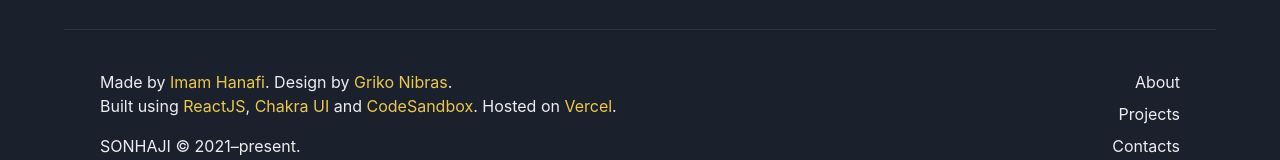
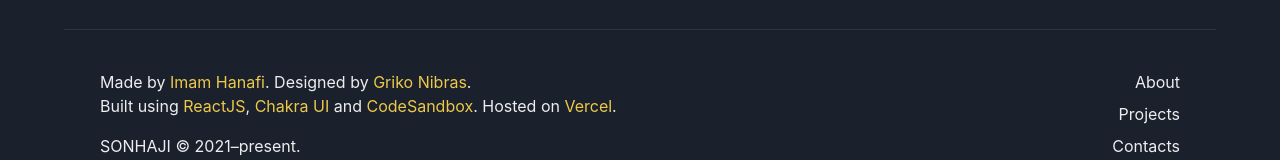
Before and after one commit to imamhanafi1998/landing-page-2, a React (Create React App) app: page / in a window 1280 px wide. Shown: the part 1105-1265 px from the top of the page. Built offline with nearby package versions, Linux system fonts and the light colour scheme.

Commit message:
Update App.js

```diff
--- a/src/App.js
+++ b/src/App.js
@@ -58,7 +58,7 @@ export default function App() {
               <Link color="yellow.400" as={ReachLink} to="/">
                 Imam Hanafi
               </Link>
-              . Design by{" "}
+              . Designed by{" "}
               <Link
                 href="https://github.com/grikomsn"
                 isExternal
```
